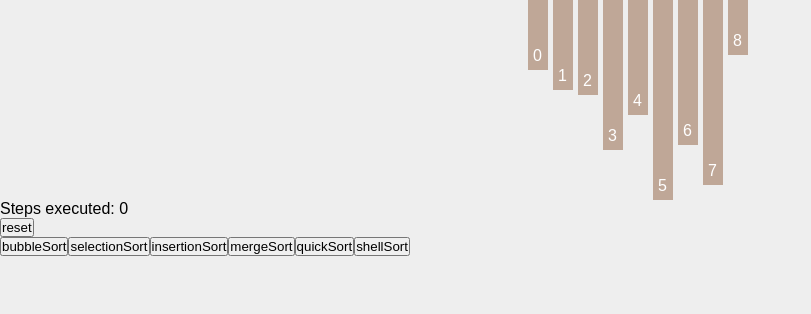
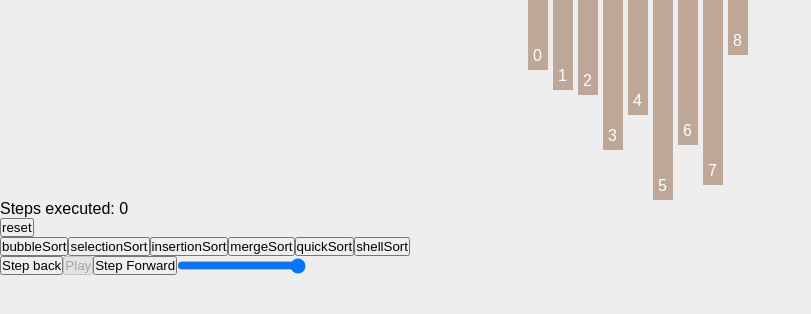
Before and after one commit to Suraj-Gov/sorter, a React (Create React App) app: page / in a window 1280 px wide. Shown: the top 314 px of the page, without its empty margins (0-811 px from the left). Built offline with nearby package versions, Linux system fonts and the light colour scheme.

Commit message:
play pause works for bub, ins, sel, qui, shl, merge sort needs debug

```diff
--- a/src/App.tsx
+++ b/src/App.tsx
@@ -29,13 +29,16 @@ const App: React.FC<props> = () => {
     { id: 8, val: 1.1 },
   ]);
   const [inputArr, setInputArr] = useState<Input[]>([]);
+  const isCurrentlySorting = useRef(false);
   const [isSortingFinished, setIsSortingFinished] = useState(false);
   const [counter, setCounter] = useState(0);
   const [intervalId, setIntervalId] = useState<NodeJS.Timeout>();
   const [currentBar, setCurrentBar] = useState([-1]);
+  const [currentSorter, setCurrentSorter] = useState("");
   const sortedArr = useRef<Input[]>([]);
   const speedRef = useRef(300);
   const sortDelayCounter = useRef(0);
+  const playPauseButton = useRef<HTMLButtonElement>(null);
 
   useEffect(() => {
     /// 1st fn that runs on mount, just resets the values and sets the initialInputArr and inputArr
@@ -46,13 +49,19 @@ const App: React.FC<props> = () => {
     // eslint-disable-next-line react-hooks/exhaustive-deps
   }, []);
 
+  // idk why I added this
   useEffect(() => {
     sortedArr.current = [...initialInputArr.current].sort(
       (a, b) => a.val - b.val
     );
   }, [isSortingFinished]);
 
+  // change playPause button status when isCurrentlySorting changes
+
   const reset = () => {
+    isCurrentlySorting.current = false;
+    if (playPauseButton.current !== null)
+      playPauseButton.current.innerHTML = "Play";
     setCurrentBar([-1]);
     initialInputArr.current = [
       ...Array.from(Array(30)).map((_, idx) => ({
@@ -89,6 +98,11 @@ const App: React.FC<props> = () => {
     setCurrentBar([inputArr[j].id, inputArr[j + 1].id]);
     const intervalId = setInterval(() => {
       setIntervalId(intervalId);
+      if (!isCurrentlySorting.current) {
+        console.log("not sorting");
+        return;
+      }
+      console.log("sorting");
       // the main looping
       if (i < inputArr.length - 1) {
         // the value checker part of the first for loop ☝
@@ -134,6 +148,9 @@ const App: React.FC<props> = () => {
     let key: Input;
     const intervalId = setInterval(() => {
       setIntervalId(intervalId);
+      if (!isCurrentlySorting.current) {
+        return;
+      }
       setCounter((c) => c + 1);
       if (i < inputArr.length) {
         if (j === -9) {
@@ -167,6 +184,9 @@ const App: React.FC<props> = () => {
     const intervalId = setInterval(() => {
       debugger;
       setIntervalId(intervalId);
+      if (!isCurrentlySorting.current) {
+        return;
+      }
       setCounter((c) => c + 1);
       if (i < inputArr.length) {
         if (j === -9) {
@@ -205,6 +225,7 @@ const App: React.FC<props> = () => {
       sortDelayCounter.current++;
       const timeoutId = setTimeout(() => {
         setIntervalId(timeoutId);
+        // TODO check for isSortingCurrently
         setCurrentBar(inputArr.slice(start, end).map((i) => i.id));
         let start2 = mid + 1;
         if (inputArr[mid].val <= inputArr[start2].val) {
@@ -263,12 +284,16 @@ const App: React.FC<props> = () => {
       stack[++top] = end;
       const intervalId = setInterval(() => {
         // debugger;
-        setCounter((c) => c + 1);
         setIntervalId(intervalId);
         if (checkIfSortingIsComplete(sortedArr.current, inputArr)) {
           console.log("finished");
           finish(intervalId);
         }
+
+        if (!isCurrentlySorting.current) {
+          return;
+        }
+        setCounter((c) => c + 1);
         if (top >= 0 || isPartitioning) {
           if (!isPartitioning) {
             end = stack[top--];
@@ -328,8 +353,10 @@ const App: React.FC<props> = () => {
     let idxs: number[] = [];
     let idx = -1;
     const intervalId = setInterval(() => {
-      debugger;
       setIntervalId(intervalId);
+      if (!isCurrentlySorting.current) {
+        return;
+      }
       if (gap >= 1) {
         if (i < inputArr.length) {
           if (end === -1) {
@@ -359,12 +386,14 @@ const App: React.FC<props> = () => {
               }
               idx--;
             } else {
+              setCurrentBar([]);
               end = -1;
               i++;
               idx = -1;
               idxs = [];
             }
           } else {
+            setCurrentBar([]);
             end = -1;
             i++;
             idx = -1;
@@ -382,6 +411,42 @@ const App: React.FC<props> = () => {
     }, speedRef.current);
   };
 
+  const handleSorting = () => {
+    if (!isCurrentlySorting.current) {
+      isCurrentlySorting.current = true;
+      if (playPauseButton.current !== null)
+        playPauseButton.current.textContent = "Pause";
+      if (counter === 0)
+        switch (currentSorter) {
+          case "bubbleSort":
+            bubbleSort();
+            break;
+          case "selectionSort":
+            selectionSort();
+            break;
+          case "insertionSort":
+            insertionSort();
+            break;
+          case "mergeSort":
+            mergeSort();
+            break;
+          case "quickSort":
+            quickSort();
+            break;
+          case "shellSort":
+            shellSort();
+            break;
+          default:
+            alert("this shouldn't happen.");
+            break;
+        }
+    } else {
+      isCurrentlySorting.current = false;
+      if (playPauseButton.current !== null)
+        playPauseButton.current.innerHTML = "Play";
+    }
+  };
+
   return (
     <div>
       <SortContainer
@@ -395,21 +460,50 @@ const App: React.FC<props> = () => {
       <button onClick={reset}>reset</button>
       <div style={{ display: "flex" }}>
         {[
-          { name: "bubbleSort", fn: bubbleSort },
-          { name: "selectionSort", fn: selectionSort },
-          { name: "insertionSort", fn: insertionSort },
-          { name: "mergeSort", fn: mergeSort },
-          { name: "quickSort", fn: quickSort },
-          { name: "shellSort", fn: shellSort },
+          { name: "bubbleSort", fn: () => setCurrentSorter("bubbleSort") },
+          {
+            name: "selectionSort",
+            fn: () => setCurrentSorter("selectionSort"),
+          },
+          {
+            name: "insertionSort",
+            fn: () => setCurrentSorter("insertionSort"),
+          },
+          { name: "mergeSort", fn: () => setCurrentSorter("mergeSort") },
+          { name: "quickSort", fn: () => setCurrentSorter("quickSort") },
+          { name: "shellSort", fn: () => setCurrentSorter("shellSort") },
         ].map((sorter) => (
           <button
             key={sorter.name}
-            disabled={(!isSortingFinished && counter > 0) || isSortingFinished}
+            disabled={isCurrentlySorting.current}
             onClick={sorter.fn}
           >
-            {sorter.name}
+            <p
+              style={{
+                fontWeight: sorter.name === currentSorter ? "bold" : "normal",
+              }}
+            >
+              {sorter.name}
+            </p>
           </button>
         ))}
+      </div>
+      <div style={{ display: "flex" }}>
+        <button>Step back</button>
+        <button
+          ref={playPauseButton}
+          disabled={currentSorter === ""}
+          onClick={() => handleSorting()}
+        >
+          Play
+        </button>
+        <button>Step Forward</button>
+        <input
+          type="range"
+          min="1"
+          max="20"
+          onChange={(e) => console.log(e.target.value)}
+        />
       </div>
     </div>
   );
--- a/src/components/SortContainer.tsx
+++ b/src/components/SortContainer.tsx
@@ -66,7 +66,6 @@ const SortContainer: React.FC<props> = ({
           }
         }
       }
-      debugger;
 
       const newMovingBars = offsets
         .map((i, idx) => ({ i, idx }))
```
